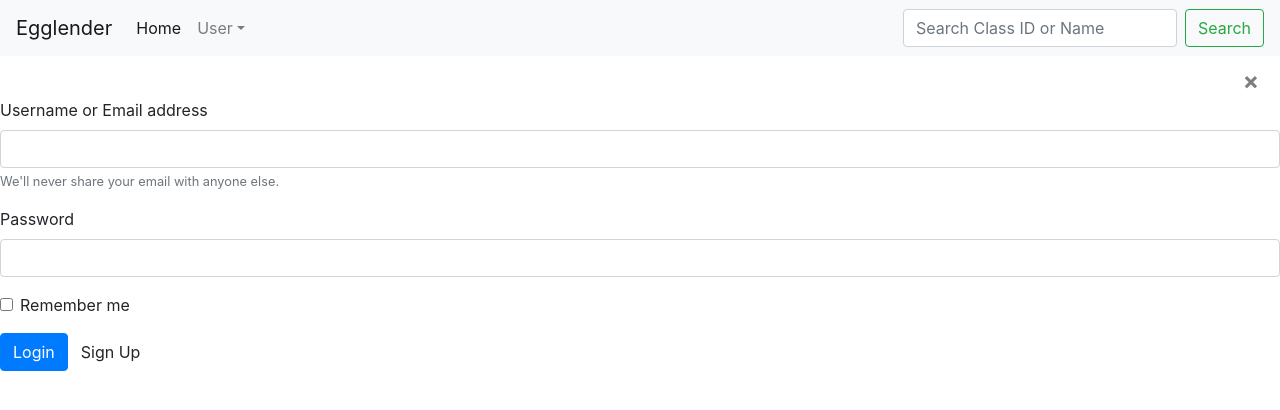
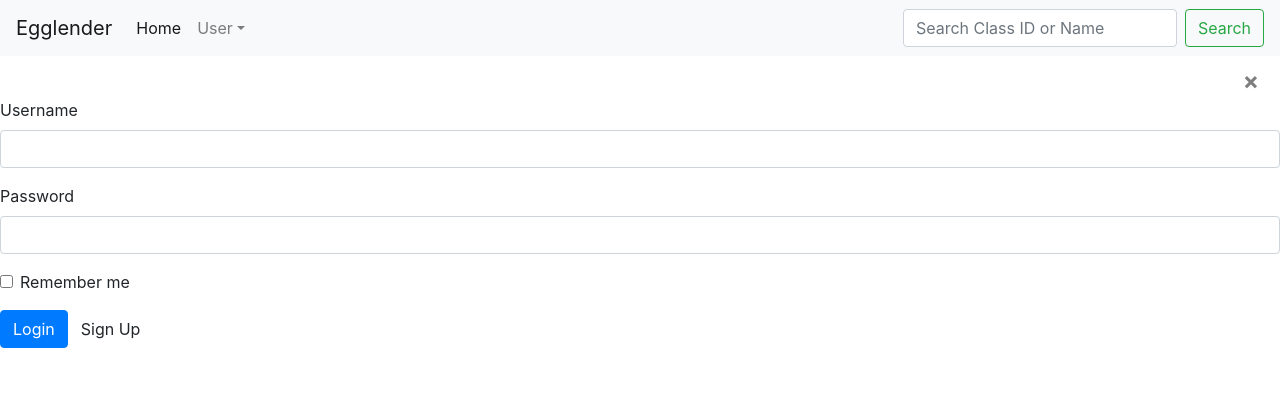
Before and after one commit to Clumsyndicate/Smart-Calendar-Frontend, a React (Create React App) app in the folder egglenderlogin/egglenderlogin/: page /login in a window 1280 px wide. Shown: the top 410 px of the page. Built offline with nearby package versions, Linux system fonts and the light colour scheme.

Commit message:
Add login function and store token
Add login function and store token

```diff
--- a/egglenderlogin/egglenderlogin/package.json
+++ b/egglenderlogin/egglenderlogin/package.json
@@ -8,6 +8,9 @@
     "@testing-library/user-event": "^12.2.2",
     "axios": "^0.21.0",
     "classnames": "^2.2.6",
+    "http-proxy-middleware": "^0.19.1",
+    "jwt-decode": "^3.1.2",
+    "lodash": "^4.17.20",
     "react": "^17.0.1",
     "react-dom": "^17.0.1",
     "react-redux": "^7.2.2",
--- a/egglenderlogin/egglenderlogin/src/index.js
+++ b/egglenderlogin/egglenderlogin/src/index.js
@@ -3,6 +3,15 @@ import ReactDOM from 'react-dom';
 import { Provider} from 'react-redux'
 import App from './App';
 import store from  './store';
+import decoder from 'jwt-decode'
+import {syncInfoAct} from './mypages/login/store/creator'
+const token =localStorage.getItem('storeTOKEN')
+
+if(token)
+{
+    store.dispatch(syncInfoAct(decoder(token)));
+}
+
 ReactDOM.render(
 <Provider store = {store}>
     <App/>
--- /dev/null
+++ b/egglenderlogin/egglenderlogin/src/mypages/login/Loginf.jsx
@@ -0,0 +1,82 @@
+import React, { Component } from "react";
+import { withRouter } from "react-router-dom";
+import axios from "../../utils/request";
+import shortid from 'shortid';
+import decoder from 'jwt-decode'
+
+class LoginF extends Component
+{
+    state = {
+        info: {
+        userName: '',
+        userPwd: '',
+        },
+
+        errMessage: [],
+    };
+    handleSubmit = async e => {
+        e.preventDefault();
+        const {data} =await this.props.loginFn.loginAct(this.state.info);
+        if(data.status===1)
+        {
+            this.props.noteFn.addNoteAct({
+                type: 'alert-primary',
+                text: 'Incorrect username or password!',
+                id: shortid.generate()
+            })
+        }
+        if(data.status===0)
+        {
+            localStorage.setItem('storeTOKEN', data.mytoken)
+            this.props.loginFn.syncInfoAct(decoder(data.mytoken))
+            this.props.history.push('/working')
+            this.props.noteFn.addNoteAct({
+                type: 'alert-primary',
+                text: 'You have successfully login!',
+                id: shortid.generate()
+            })
+        }
+        // console.log(data);
+    };
+    handleInput = data =>
+    {
+        this.setState({
+            info:{
+                ...this.state.info,
+                [data.target.id]:data.target.value
+            }
+
+        });
+    }
+    render(){
+        const { userName,  userPwd,} = this.state.info;
+        return(
+            <div>
+                <form onSubmit = {this.handleSubmit}>
+                <div className="form-group">
+                        <label htmlFor="userName">Username</label>
+                        <input id="userName" type = "text"
+                        defaultValue={userName}// className = "form-control is-invalid"
+                        className = "form-control"
+                        onChange={this.handleInput}/>
+                        {/* <small id="userNameHelp" className="form-text text-muted">
+                            {errMessage[0] === 'userName' && errMessage[1] }
+                        </small> */}
+                    </div>
+                    <div className="form-group">
+                        <label htmlFor="userpwd">Password</label>
+                        <input type="password" className="form-control" id="userPwd" defaultValue={userPwd}
+                        onChange={this.handleInput}/>
+                    </div>
+                    <div className="form-group form-check">
+                        <input type="checkbox" className="form-check-input" id="usercheck"/>
+                        <label className="form-check-label" htmlFor="usercheck">Remember me</label>
+                    </div>
+                    <button type="submit" className="btn btn-primary">Login</button>
+                    <a className="btn" href="/register" role="button">Sign Up </a>
+                </form>
+            </div>
+        )
+    }
+}
+export default withRouter(LoginF);
--- a/egglenderlogin/egglenderlogin/src/mypages/login/index.jsx
+++ b/egglenderlogin/egglenderlogin/src/mypages/login/index.jsx
@@ -1,26 +1,30 @@
 import React, {Component} from 'react'
-export default class eggLogin extends Component{
-    render(){
-        return(
-            <div>
-                <form>
-                    <div className="form-group">
-                        <label htmlFor="exampleInputEmail1">Username or Email address</label>
-                        <input type="email" className="form-control" id="useremail" aria-describedby="emailHelp"/>
-                        <small id="emailHelp" className="form-text text-muted">We'll never share your email with anyone else.</small>
-                    </div>
-                    <div className="form-group">
-                        <label htmlFor="userpwd">Password</label>
-                        <input type="password" className="form-control" id="userpwd"/>
-                    </div>
-                    <div className="form-group form-check">
-                        <input type="checkbox" className="form-check-input" id="usercheck"/>
-                        <label className="form-check-label" htmlFor="usercheck">Remember me</label>
-                    </div>
-                    <button type="submit" className="btn btn-primary">Login</button>
-                    <a className="btn" href="/register" role="button">Sign Up </a>
-                </form>
-            </div>
-        )
+import axios from '../../utils/request'
+import { connect } from 'react-redux'
+import {bindActionCreators} from 'redux'
+import {actionCreators as loginActionCreators} from './store'
+import  {actionCreators as noteActionCreators} from '../notification/store'
+import LoginF from './Loginf';
+class eggLogin extends Component{
+    render() {
+        return (
+          <LoginF {...this.props}/>
+        );
+      }
+
+}
+
+const mapStateToProps = state =>
+{
+    return {
+        loginData: state.login
     }
 }
+const mapDispatchToProps = dispatch =>
+{
+    return {
+        loginFn: bindActionCreators(loginActionCreators, dispatch),
+        noteFn: bindActionCreators(noteActionCreators, dispatch),
+    }
+}
+export default connect(mapStateToProps,mapDispatchToProps)(eggLogin)
--- /dev/null
+++ b/egglenderlogin/egglenderlogin/src/mypages/login/store/creator.js
@@ -0,0 +1,15 @@
+import axios from '../../../utils/request'
+// import { actionTypes } from '../../notification/store';
+import * as actionTypes from './types'
+export const loginAct = data => {
+    return dispatch => {
+        return axios.post('/api/login', data);
+    };
+};
+
+export const syncInfoAct = data => {
+    return {
+        type: actionTypes.SYNC_STATEANDINFO,
+        payload: data,
+    };
+};
--- /dev/null
+++ b/egglenderlogin/egglenderlogin/src/mypages/login/store/index.js
@@ -0,0 +1,4 @@
+import * as actionCreators from './creator'
+import reducer from './reducer'
+
+export {actionCreators, reducer};
--- /dev/null
+++ b/egglenderlogin/egglenderlogin/src/mypages/login/store/reducer.js
@@ -0,0 +1,17 @@
+import * as actionTypes from './types'
+import isEmpty from 'lodash/isEmpty'
+const initial = {
+    hasLogin: false,
+    info: {}
+}
+export default (state = initial, action) => {
+    switch (action.type) {
+        case actionTypes.SYNC_STATEANDINFO:
+            return {
+                hasLogin: !isEmpty(action.payload),
+                info: action.payload,
+            };
+        default:
+            return state;
+    }
+};
--- /dev/null
+++ b/egglenderlogin/egglenderlogin/src/mypages/login/store/types.js
@@ -0,0 +1 @@
+export const SYNC_STATEANDINFO = 'SYNC_STATEANDINFO';
--- a/egglenderlogin/egglenderlogin/src/mypages/register/store/reducer.js
+++ b/egglenderlogin/egglenderlogin/src/mypages/register/store/reducer.js
@@ -1,4 +1,4 @@
-export default (state = {name: 'ifer'}, action) => {
+export default (state = {name: 'register'}, action) => {
     switch (action.type) {
         default:
             return state;
--- a/egglenderlogin/egglenderlogin/src/store/reducer.js
+++ b/egglenderlogin/egglenderlogin/src/store/reducer.js
@@ -1,7 +1,9 @@
 import { combineReducers} from 'redux';
 import { reducer as registerReducer} from '../mypages/register/store'
 import {reducer as noteReducer} from '../mypages/notification/store'
+import {reducer as loginReducer} from '../mypages/login/store'
 export default combineReducers({
     register: registerReducer,
     note: noteReducer,
+    login: loginReducer,
 });
```
Also changed, not shown: egglenderlogin/egglenderlogin/src/setupProxy.js (added, +12 -0 lines), 1 other file (tests, documents, lock files or other folders).
